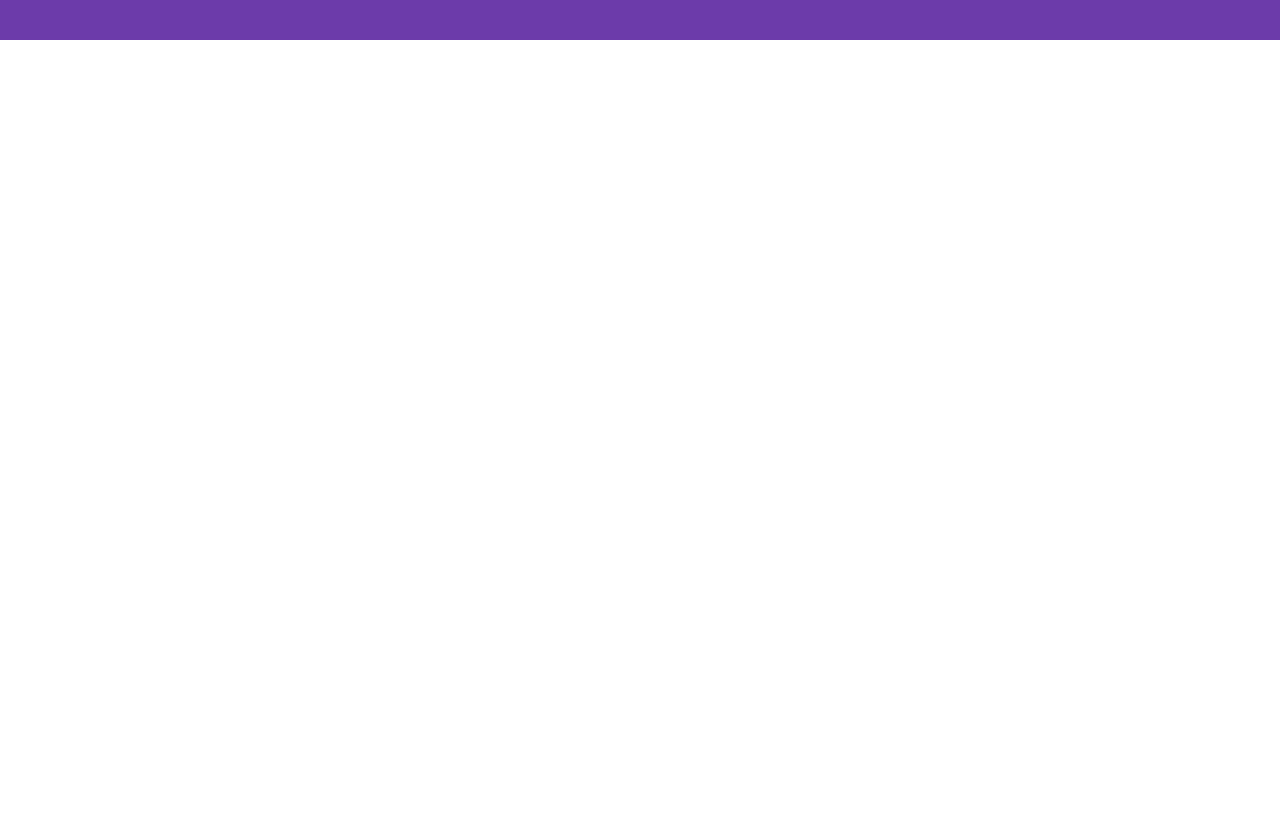
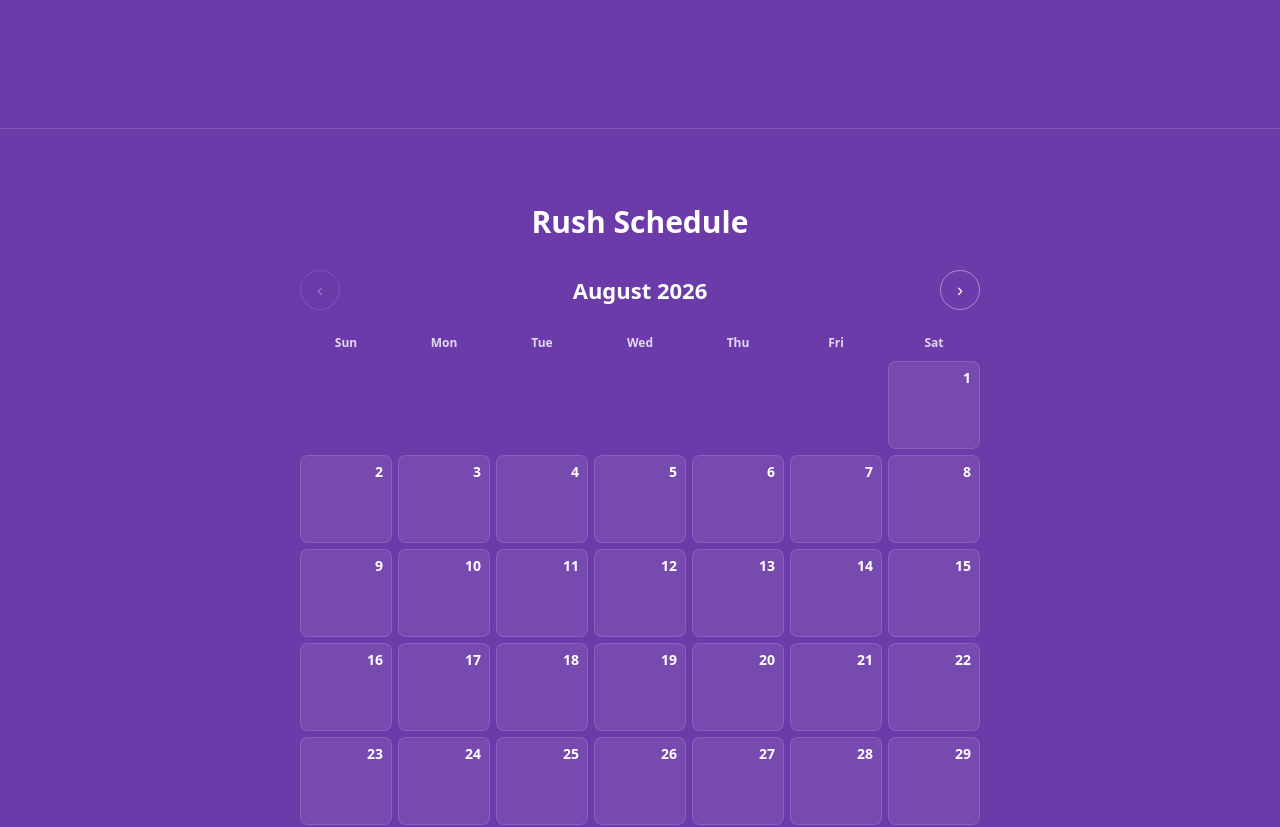
Before and after one commit to amaanavi/rushpage, a Next.js app: page / in a window 1280 px wide. Shown: the part 760-1587 px from the top of the page. Before the commit the page ends 800 px from the top, so only its background shows below. Built offline with nearby package versions, Linux system fonts and the light colour scheme.

Commit message:
Add monthly rush calendar (Aug 2026-Apr 2027) with prev/next; nav scrolls to sections

```diff
--- a/app/page.js
+++ b/app/page.js
@@ -5,19 +5,197 @@ import { useState } from "react";
 const FORM_URL =
   "https://docs.google.com/forms/d/1tXk4yM9OBMUEcgwQmtXekEjcnMQbn38vWdgj0BODFsk/viewform";
 
-const TABS = ["Rush Schedule", "Other Events", "Meet The Brothers"];
+const NAV = [
+  { label: "Rush Schedule", target: "rush-schedule" },
+  { label: "Other Events", target: "other-events" },
+  { label: "Meet The Brothers", target: "meet-the-brothers" },
+];
+
+// Inclusive range of months to show: Aug 2026 .. Apr 2027
+const MONTHS = [
+  { year: 2026, month: 7 }, // August (0-indexed month)
+  { year: 2026, month: 8 }, // September
+  { year: 2026, month: 9 }, // October
+  { year: 2026, month: 10 }, // November
+  { year: 2026, month: 11 }, // December
+  { year: 2027, month: 0 }, // January
+  { year: 2027, month: 1 }, // February
+  { year: 2027, month: 2 }, // March
+  { year: 2027, month: 3 }, // April
+];
+
+const MONTH_NAMES = [
+  "January",
+  "February",
+  "March",
+  "April",
+  "May",
+  "June",
+  "July",
+  "August",
+  "September",
+  "October",
+  "November",
+  "December",
+];
+
+const WEEKDAYS = ["Sun", "Mon", "Tue", "Wed", "Thu", "Fri", "Sat"];
+
+function scrollToId(id) {
+  const el = document.getElementById(id);
+  if (el) el.scrollIntoView({ behavior: "smooth", block: "start" });
+}
+
+function Calendar() {
+  const [index, setIndex] = useState(0);
+  const { year, month } = MONTHS[index];
+
+  const firstWeekday = new Date(year, month, 1).getDay();
+  const daysInMonth = new Date(year, month + 1, 0).getDate();
+
+  // Build the grid cells (leading blanks + days)
+  const cells = [];
+  for (let i = 0; i < firstWeekday; i++) cells.push(null);
+  for (let d = 1; d <= daysInMonth; d++) cells.push(d);
+
+  const atStart = index === 0;
+  const atEnd = index === MONTHS.length - 1;
+
+  const arrowStyle = (disabled) => ({
+    appearance: "none",
+    border: "1px solid rgba(255,255,255,0.4)",
+    background: "transparent",
+    color: "#ffffff",
+    borderRadius: "9999px",
+    width: "40px",
+    height: "40px",
+    fontSize: "18px",
+    cursor: disabled ? "default" : "pointer",
+    opacity: disabled ? 0.3 : 1,
+  });
+
+  return (
+    <div
+      style={{
+        width: "min(680px, 92vw)",
+        margin: "0 auto",
+        color: "#ffffff",
+      }}
+    >
+      {/* Header with month name + arrows */}
+      <div
+        style={{
+          display: "flex",
+          alignItems: "center",
+          justifyContent: "space-between",
+          marginBottom: "20px",
+        }}
+      >
+        <button
+          onClick={() => !atStart && setIndex(index - 1)}
+          disabled={atStart}
+          aria-label="Previous month"
+          style={arrowStyle(atStart)}
+        >
+          ‹
+        </button>
+        <h3 style={{ margin: 0, fontSize: "22px", fontWeight: 700 }}>
+          {MONTH_NAMES[month]} {year}
+        </h3>
+        <button
+          onClick={() => !atEnd && setIndex(index + 1)}
+          disabled={atEnd}
+          aria-label="Next month"
+          style={arrowStyle(atEnd)}
+        >
+          ›
+        </button>
+      </div>
+
+      {/* Weekday header */}
+      <div
+        style={{
+          display: "grid",
+          gridTemplateColumns: "repeat(7, 1fr)",
+          gap: "6px",
+          marginBottom: "6px",
+        }}
+      >
+        {WEEKDAYS.map((w) => (
+          <div
+            key={w}
+            style={{
+              textAlign: "center",
+              fontSize: "12px",
+              fontWeight: 700,
+              opacity: 0.8,
+              padding: "4px 0",
+            }}
+          >
+            {w}
+          </div>
+        ))}
+      </div>
+
+      {/* Day grid */}
+      <div
+        style={{
+          display: "grid",
+          gridTemplateColumns: "repeat(7, 1fr)",
+          gap: "6px",
+        }}
+      >
+        {cells.map((day, i) => (
+          <div
+            key={i}
+            style={{
+              aspectRatio: "1 / 1",
+              borderRadius: "8px",
+              background: day ? "rgba(255,255,255,0.08)" : "transparent",
+              border: day ? "1px solid rgba(255,255,255,0.12)" : "none",
+              display: "flex",
+              alignItems: "flex-start",
+              justifyContent: "flex-end",
+              padding: "6px 8px",
+              fontSize: "14px",
+              fontWeight: 600,
+            }}
+          >
+            {day || ""}
+          </div>
+        ))}
+      </div>
+    </div>
+  );
+}
+
+function Section({ id, title, children, minHeight }) {
+  return (
+    <section
+      id={id}
+      style={{
+        minHeight: minHeight || "auto",
+        padding: "72px 24px",
+        display: "flex",
+        flexDirection: "column",
+        alignItems: "center",
+        gap: "28px",
+        borderTop: "1px solid rgba(255,255,255,0.15)",
+      }}
+    >
+      <h2 style={{ margin: 0, fontSize: "30px", fontWeight: 700 }}>{title}</h2>
+      {children}
+    </section>
+  );
+}
 
 export default function Home() {
-  const [active, setActive] = useState("Rush Schedule");
-
   return (
     <main
       style={{
         minHeight: "100vh",
         width: "100%",
         backgroundColor: "#6C3BAA",
-        display: "flex",
-        flexDirection: "column",
         color: "#ffffff",
         fontFamily: "system-ui, -apple-system, Segoe UI, Roboto, sans-serif",
       }}
@@ -25,6 +203,10 @@ export default function Home() {
       {/* Top bar */}
       <nav
         style={{
+          position: "sticky",
+          top: 0,
+          zIndex: 10,
+          backgroundColor: "#6C3BAA",
           display: "flex",
           flexWrap: "wrap",
           alignItems: "center",
@@ -33,11 +215,10 @@ export default function Home() {
           borderBottom: "1px solid rgba(255,255,255,0.2)",
         }}
       >
-        {TABS.map((tab) => {
-          return (
+        {NAV.map((item) => (
           <button
-              key={tab}
-              onClick={() => setActive(tab)}
+            key={item.target}
+            onClick={() => scrollToId(item.target)}
             style={{
               appearance: "none",
               border: "none",
@@ -50,10 +231,9 @@ export default function Home() {
               textDecoration: "none",
             }}
           >
-              {tab}
+            {item.label}
           </button>
-          );
-        })}
+        ))}
 
         <a
           href={FORM_URL}
@@ -73,10 +253,10 @@ export default function Home() {
         </a>
       </nav>
 
-      {/* Content */}
+      {/* Hero */}
       <section
         style={{
-          flex: 1,
+          minHeight: "calc(100vh - 65px)",
           display: "flex",
           flexDirection: "column",
           alignItems: "center",
@@ -88,7 +268,7 @@ export default function Home() {
       >
         <div
           style={{
-            width: "min(28vh, 60vw)",
+            width: "min(40vh, 80vw)",
             aspectRatio: "1 / 1",
             borderRadius: "50%",
             overflow: "hidden",
@@ -105,11 +285,20 @@ export default function Home() {
             }}
           />
         </div>
-        <h1 style={{ margin: 0, fontSize: "28px", fontWeight: 700 }}>{active}</h1>
-        <p style={{ margin: 0, opacity: 0.85, maxWidth: "520px" }}>
-          Content coming soon.
-        </p>
       </section>
+
+      {/* Sections */}
+      <Section id="rush-schedule" title="Rush Schedule" minHeight="100vh">
+        <Calendar />
+      </Section>
+
+      <Section id="other-events" title="Other Events">
+        <p style={{ margin: 0, opacity: 0.85 }}>Content coming soon.</p>
+      </Section>
+
+      <Section id="meet-the-brothers" title="Meet The Brothers">
+        <p style={{ margin: 0, opacity: 0.85 }}>Content coming soon.</p>
+      </Section>
     </main>
   );
 }
```
Lines whose indentation alone changed are shown as unchanged.
